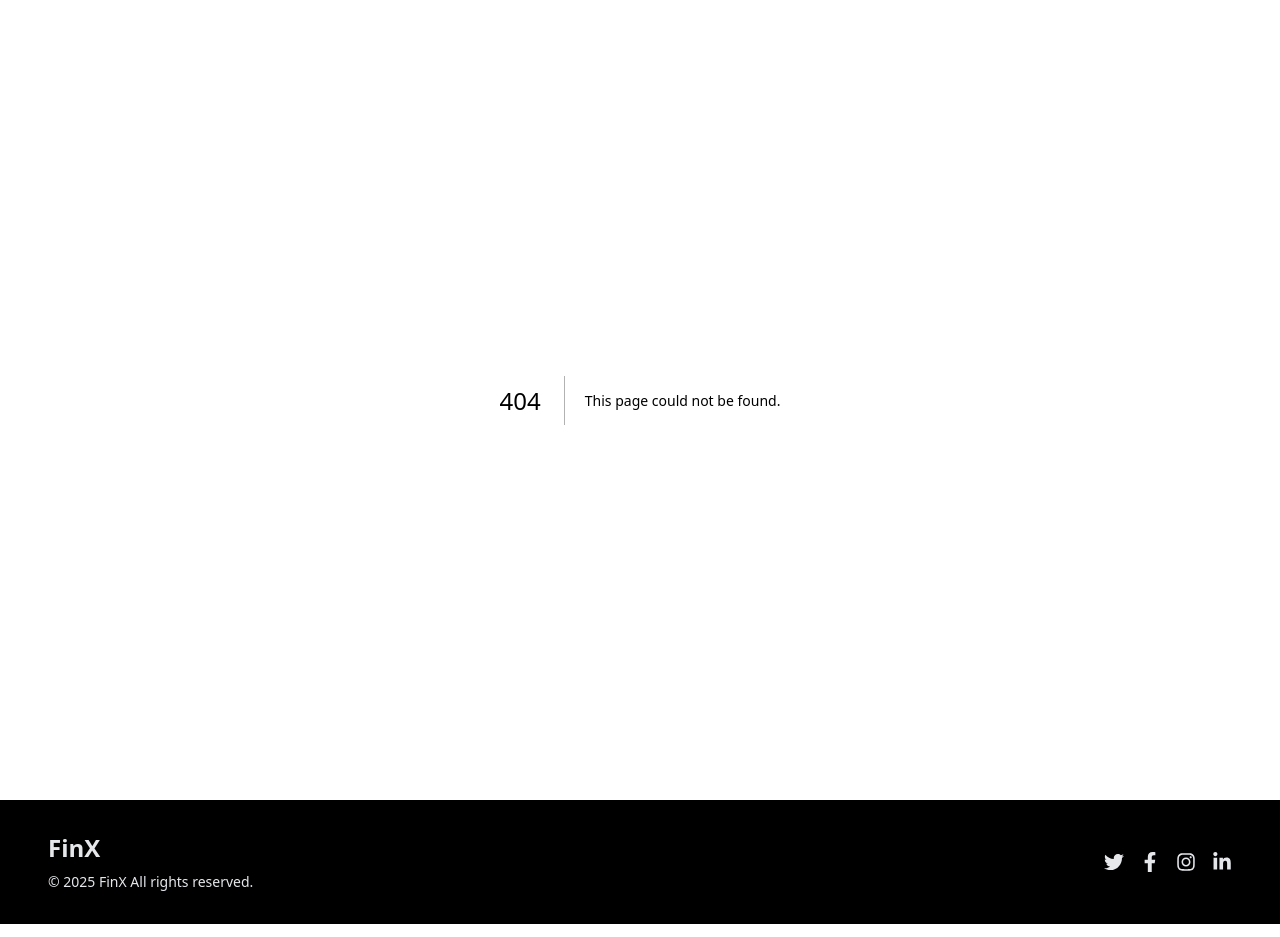
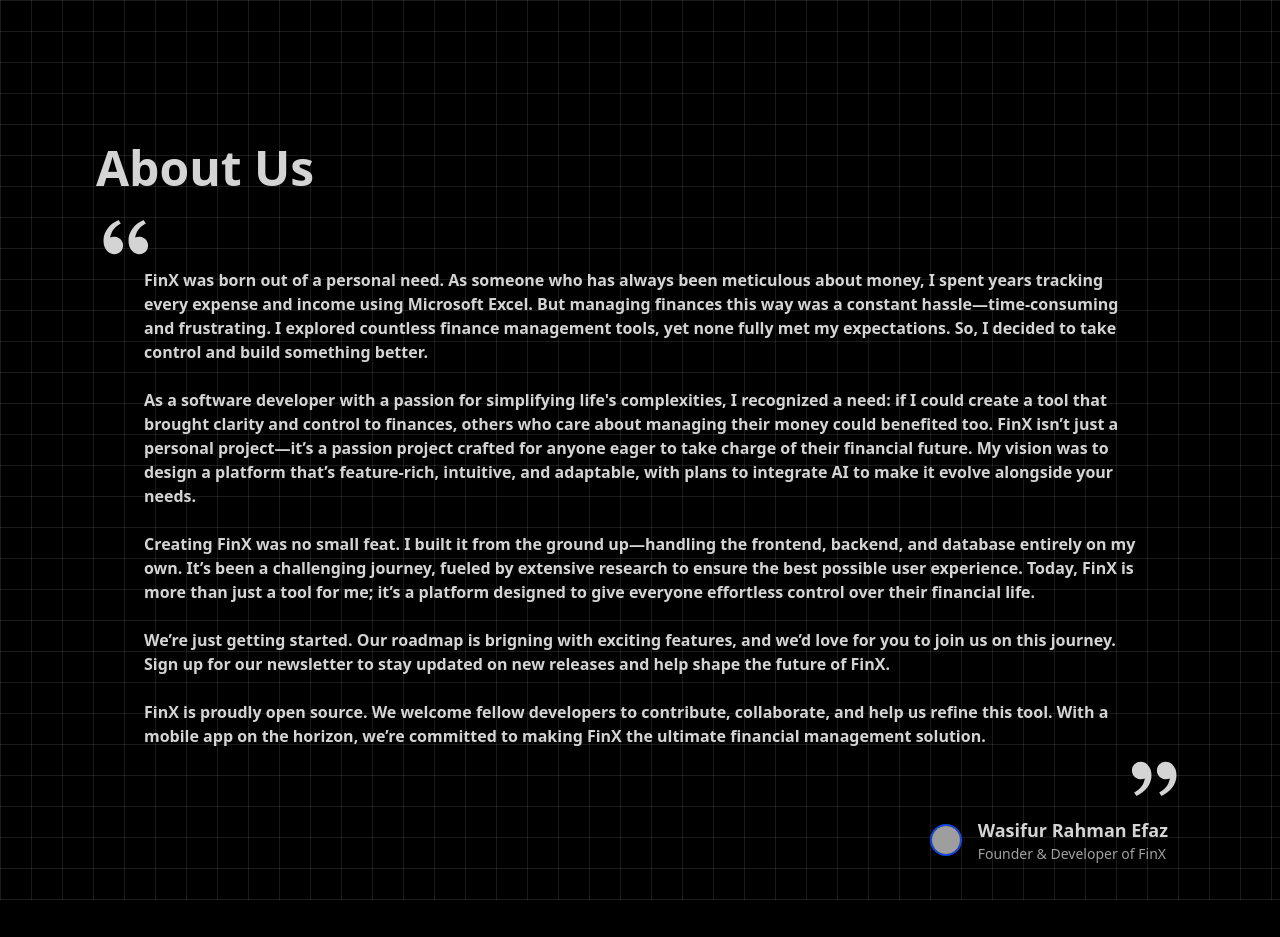
Before and after one commit to efaaz/finX-finance-management-site, a Next.js app: page /aboutus in a window 1280 px wide. Before the commit this address had no page. Shown: the top 937 px of the page. Built offline with nearby package versions, Linux system fonts and the light colour scheme; grey boxes are pictures that could not be loaded.

Commit message:
Add About Us page and Avatar component n

```diff
--- /dev/null
+++ b/app/aboutus/page.tsx
@@ -0,0 +1,82 @@
+import { Avatar, AvatarFallback, AvatarImage } from "@/components/ui/avatar";
+import { RiDoubleQuotesL, RiDoubleQuotesR } from "react-icons/ri";
+import React from "react";
+
+function page() {
+  return (
+    <>
+      <div className="max-w-6xl mt-28 mx-auto text-neutral-300 p-4 md:p-8">
+        <h1 className=" md:text-5xl font-bold text-3xl mb-4">About Us</h1>
+        <RiDoubleQuotesL className="md:text-6xl text-2xl " />
+        <div className="md:px-12 px-6">
+          <p className=" font-semibold">
+            FinX was born out of a personal need. As someone who has always been
+            meticulous about money, I spent years tracking every expense and
+            income using Microsoft Excel. But managing finances this way was a
+            constant hassle—time-consuming and frustrating. I explored countless
+            finance management tools, yet none fully met my expectations. So, I
+            decided to take control and build something better.
+          </p>
+          <br />
+          <p className="font-semibold">
+            As a software developer with a passion for simplifying life's
+            complexities, I recognized a need: if I could create a tool that
+            brought clarity and control to finances, others who care about
+            managing their money could benefited too. FinX isn’t just a personal
+            project—it’s a passion project crafted for anyone eager to take
+            charge of their financial future. My vision was to design a platform
+            that’s feature-rich, intuitive, and adaptable, with plans to
+            integrate AI to make it evolve alongside your needs.
+          </p>
+          <br />
+          <p className="font-semibold">
+            Creating FinX was no small feat. I built it from the ground
+            up—handling the frontend, backend, and database entirely on my own.
+            It’s been a challenging journey, fueled by extensive research to
+            ensure the best possible user experience. Today, FinX is more than
+            just a tool for me; it’s a platform designed to give everyone
+            effortless control over their financial life.
+          </p>
+          <br />
+          <p className="font-semibold">
+            We’re just getting started. Our roadmap is brigning with exciting
+            features, and we’d love for you to join us on this journey. Sign up
+            for our newsletter to stay updated on new releases and help shape
+            the future of FinX.
+          </p>
+          <br />
+          <p className="font-semibold">
+            FinX is proudly open source. We welcome fellow developers to
+            contribute, collaborate, and help us refine this tool. With a mobile
+            app on the horizon, we’re committed to making FinX the ultimate
+            financial management solution.
+          </p>
+        </div>
+        <div className="flex justify-end">
+          <RiDoubleQuotesR className="md:text-6xl text-2xl  flex justify-end" />
+        </div>
+        <div className="flex justify-end pr-4 items-center md:mt-2 mb-1">
+          <Avatar className="border-2 rounded-full border-blue-700">
+            <AvatarImage src="https://res.cloudinary.com/dxu0mzb32/image/upload/c_pad,b_gen_fill,ar_1:1/v1745498789/IMG_3570_k7dxds.jpg" />
+            <AvatarFallback>Efaz</AvatarFallback>
+          </Avatar>
+          <div className="ml-4">
+            <a
+              href="https://linkedin.com/in/wasifur-rahman-efaz"
+              className="md:text-lg text-base font-bold"
+              target="_blank"
+              rel="noopener noreferrer"
+            >
+              Wasifur Rahman Efaz
+            </a>
+            <p className="md:text-sm text-xs text-neutral-400">
+              Founder & Developer of FinX
+            </p>
+          </div>
+        </div>
+      </div>
+    </>
+  );
+}
+
+export default page;
--- a/app/layout.tsx
+++ b/app/layout.tsx
@@ -28,7 +28,7 @@ const navItems = [
   },
   {
     name: "About Us",
-    link: "/about",
+    link: "/aboutus",
     icon: <IconUser className="h-4 w-4 text-neutral-500 dark:text-white" />,
   },
 
--- /dev/null
+++ b/components/ui/avatar.tsx
@@ -0,0 +1,52 @@
+"use client"
+import * as React from "react"
+import * as AvatarPrimitive from "@radix-ui/react-avatar"
+import { cn } from "@/lib/utils"
+
+
+function Avatar({
+  className,
+  ...props
+}: React.ComponentProps<typeof AvatarPrimitive.Root>) {
+  return (
+    <AvatarPrimitive.Root
+      data-slot="avatar"
+      className={cn(
+        "relative flex size-8 shrink-0 overflow-hidden rounded-full",
+        className
+      )}
+      {...props}
+    />
+  )
+}
+
+function AvatarImage({
+  className,
+  ...props
+}: React.ComponentProps<typeof AvatarPrimitive.Image>) {
+  return (
+    <AvatarPrimitive.Image
+      data-slot="avatar-image"
+      className={cn("aspect-square size-full", className)}
+      {...props}
+    />
+  )
+}
+
+function AvatarFallback({
+  className,
+  ...props
+}: React.ComponentProps<typeof AvatarPrimitive.Fallback>) {
+  return (
+    <AvatarPrimitive.Fallback
+      data-slot="avatar-fallback"
+      className={cn(
+        "bg-muted flex size-full items-center justify-center rounded-full",
+        className
+      )}
+      {...props}
+    />
+  )
+}
+
+export { Avatar, AvatarImage, AvatarFallback }
--- a/package.json
+++ b/package.json
@@ -9,6 +9,7 @@
     "lint": "next lint"
   },
   "dependencies": {
+    "@radix-ui/react-avatar": "^1.1.10",
     "@tabler/icons-react": "^3.34.0",
     "@tailwindcss/cli": "^4.1.11",
     "class-variance-authority": "^0.7.1",
```
Also changed, not shown: 1 other file (tests, documents, lock files or other folders).
